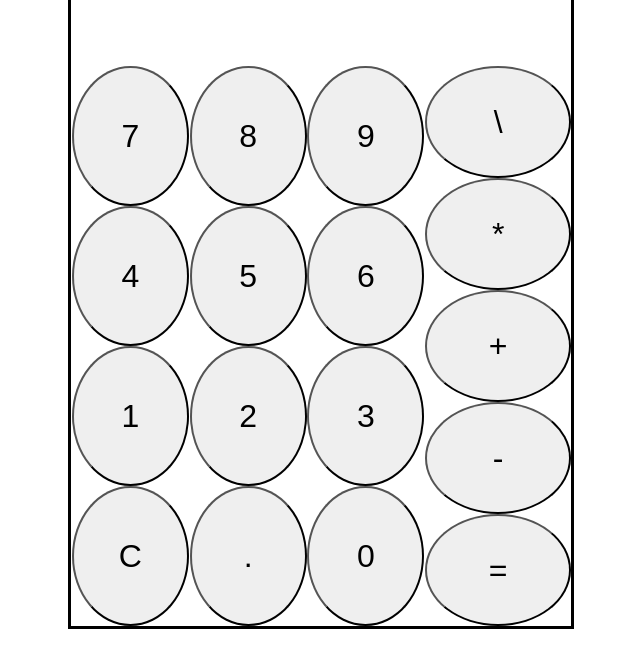
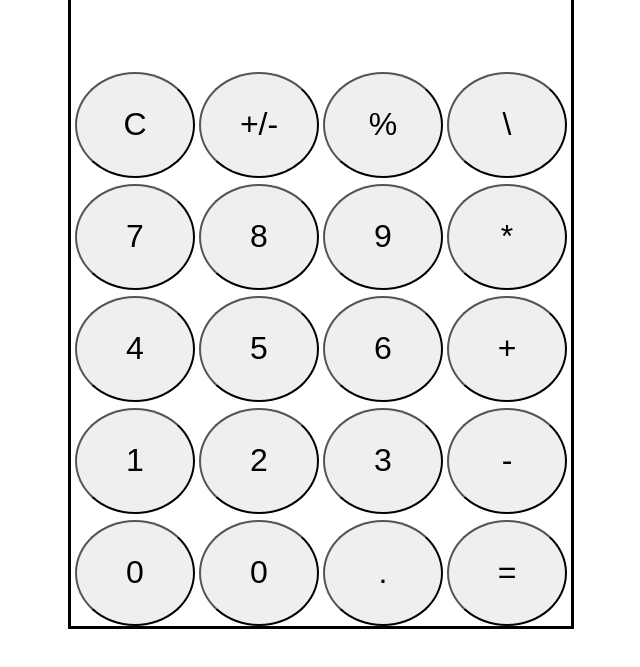
Before and after one commit to gimpdaddy/calculator, a plain HTML site: page index.html in a window 1280 px wide. Shown: the part 85-752 px from the top of the page, without its empty margins (319-959 px from the left). Drawn offline with Linux system fonts and the light colour scheme.

Commit message:
reworked html and css button layout

```diff
--- a/index.html
+++ b/index.html
@@ -12,33 +12,34 @@
 
         <div class="display">disp</div>
 
-        <div class="buttonsContainer">
+            <div class="buttonsContainer">
 
-            <div class="numbersContainer">
-                <button id="clear" class="clear">C</button>
+                <button class="nums">0</button>
+                <button class="nums">0</button>
                 <button class="nums">.</button>
-                <button class="nums">0</button>
+                <button id="equal" class="ops">=</button>
+
                 <button class="nums">1</button>
                 <button class="nums">2</button>
                 <button class="nums">3</button>
+                <button id="subtract" class="ops">-</button>
+
                 <button class="nums">4</button>
                 <button class="nums">5</button>
                 <button class="nums">6</button>
+                <button id="add" class="ops">+</button>
+
                 <button class="nums">7</button>
                 <button class="nums">8</button>
                 <button class="nums">9</button>
+                <button id="multiply" class="ops">*</button>
+
+                <button id="clear" class="ops">C</button>
+                <button id="neg1" class="ops">+/-</button>
+                <button id="percentage" class="ops">%</button>
+                <button id="divide" class="ops">\</button>
+
             </div>
-
-            <div class="operatorsContainer">
-                <button id="divide" class="ops">\</button>
-                <button id="multiply" class="ops">*</button>
-                <button id="add" class="ops">+</button>
-                <button id="subtract" class="ops">-</button>
-                <button id="equal" class="ops">=</button>
-            </div>
-
-        </div>
-
     </div>
 </body>
 </html>
--- a/style.css
+++ b/style.css
@@ -21,31 +21,13 @@ body {
 .buttonsContainer {
     height: 80%;
     display: flex;
+    flex-flow: row wrap-reverse;
+    justify-content: space-evenly;
 }
 
-.numbersContainer {
-    display: flex;
-    flex-flow: row wrap-reverse;
-    justify-content: space-evenly;
-    /* width: 90%; */
-}
-
-/* .operatorsContainer { */
-    /* display: flex; */
-    /* flex-direction: column; */
-    /* justify-content: space-around; */
-/* } */
-
-.nums, .clear {
+.nums, .ops {
     border-radius: 50%;
-    width: 33%;
-    height: 25%;
+    width: 24%;
+    height: 19%;
     font-size: 2em;
 }
-
-.ops {
-    border-radius: 50%;
-    width: 100%;
-    height: 20%;
-    font-size: 2em;
-}
```
